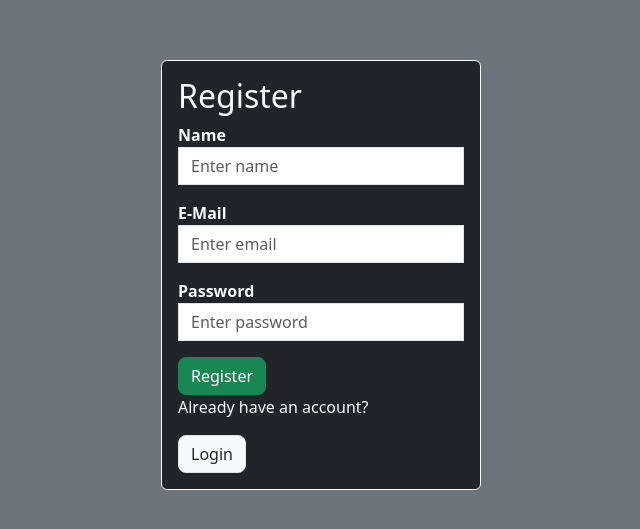
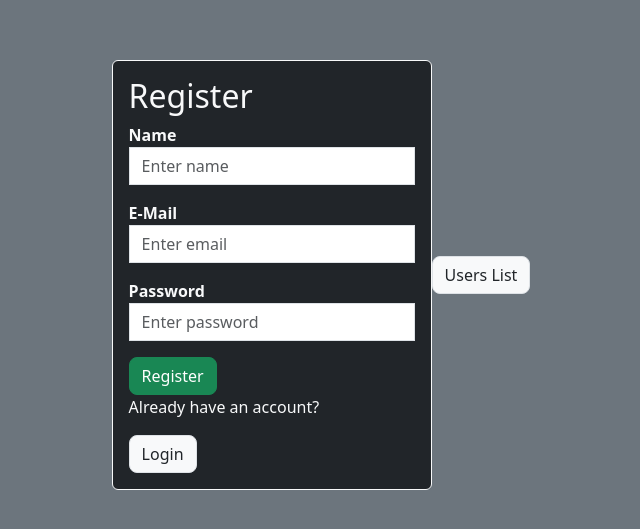
Before and after one commit to tomasjibaja/login-yousaf, a React (Vite) app in the folder client/: page / in a window 1280 px wide. Shown: the part 125-654 px from the top of the page, without its empty margins (319-959 px from the left). Built offline with nearby package versions, Linux system fonts and the light colour scheme.

Commit message:
Agregado link a user list

```diff
--- a/client/src/assets/Login.jsx
+++ b/client/src/assets/Login.jsx
@@ -62,6 +62,9 @@ function Login() {
                     Create account
                 </Link>
             </div>
+            <Link to="/users" className="btn btn-default border w-70 bg-light rounded-3 text-decoration-none">
+                    Users List
+            </Link>
         </div>
     )
 }
--- a/client/src/assets/Signup.jsx
+++ b/client/src/assets/Signup.jsx
@@ -75,6 +75,9 @@ function Signup() {
                     Login
                 </Link>
             </div>
+            <Link to="/users" className="btn btn-default border w-70 bg-light rounded-3 text-decoration-none">
+                    Users List
+            </Link>
         </div>
     )
 }
--- a/client/src/assets/UserList.jsx
+++ b/client/src/assets/UserList.jsx
@@ -36,6 +36,9 @@ function UserList() {
                     </div>
                 )
             })}
+            <Link to="/login" className="btn btn-default border w-70 bg-light rounded-3 text-decoration-none">
+                    Login
+            </Link>
         </div>
     )
 
```
